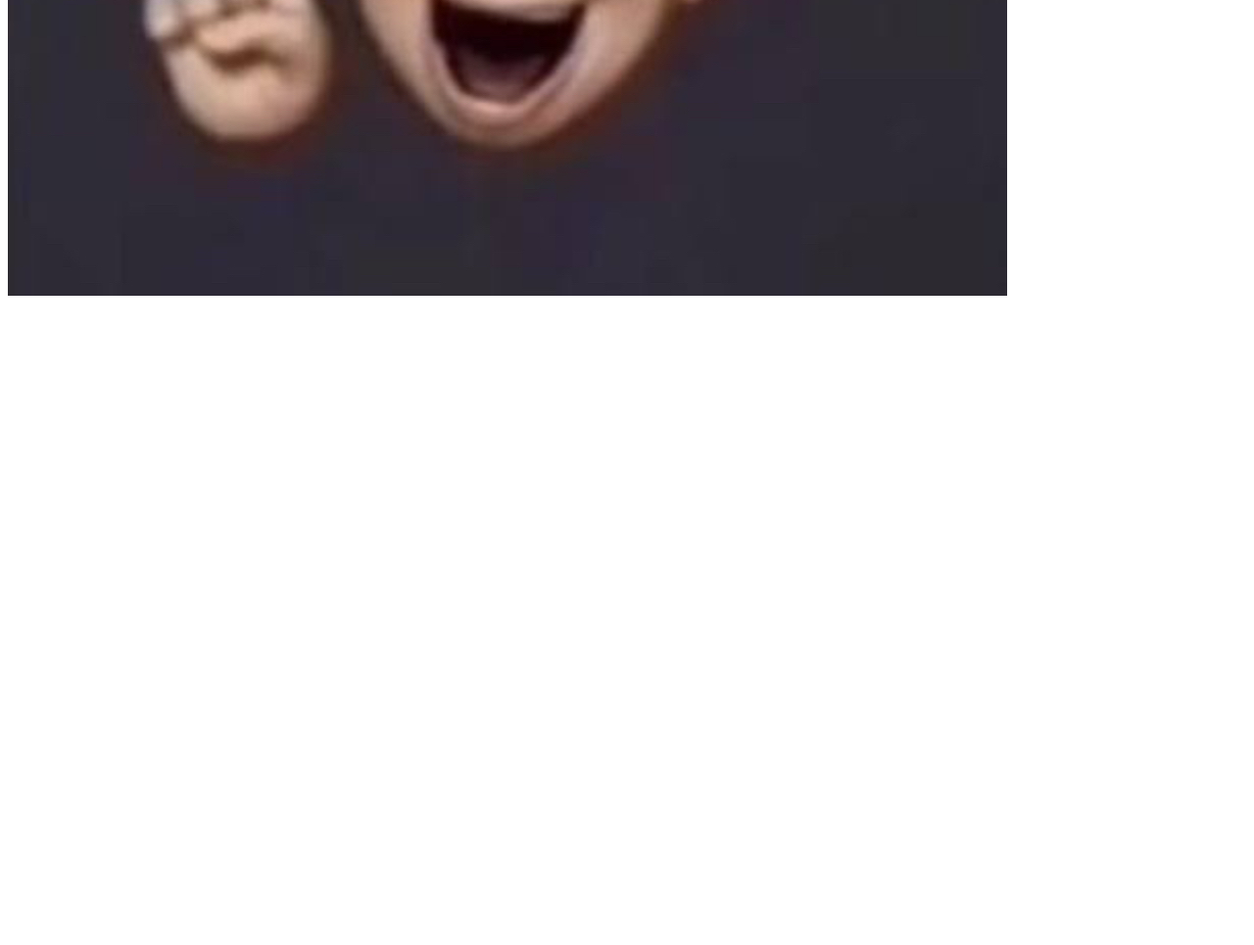
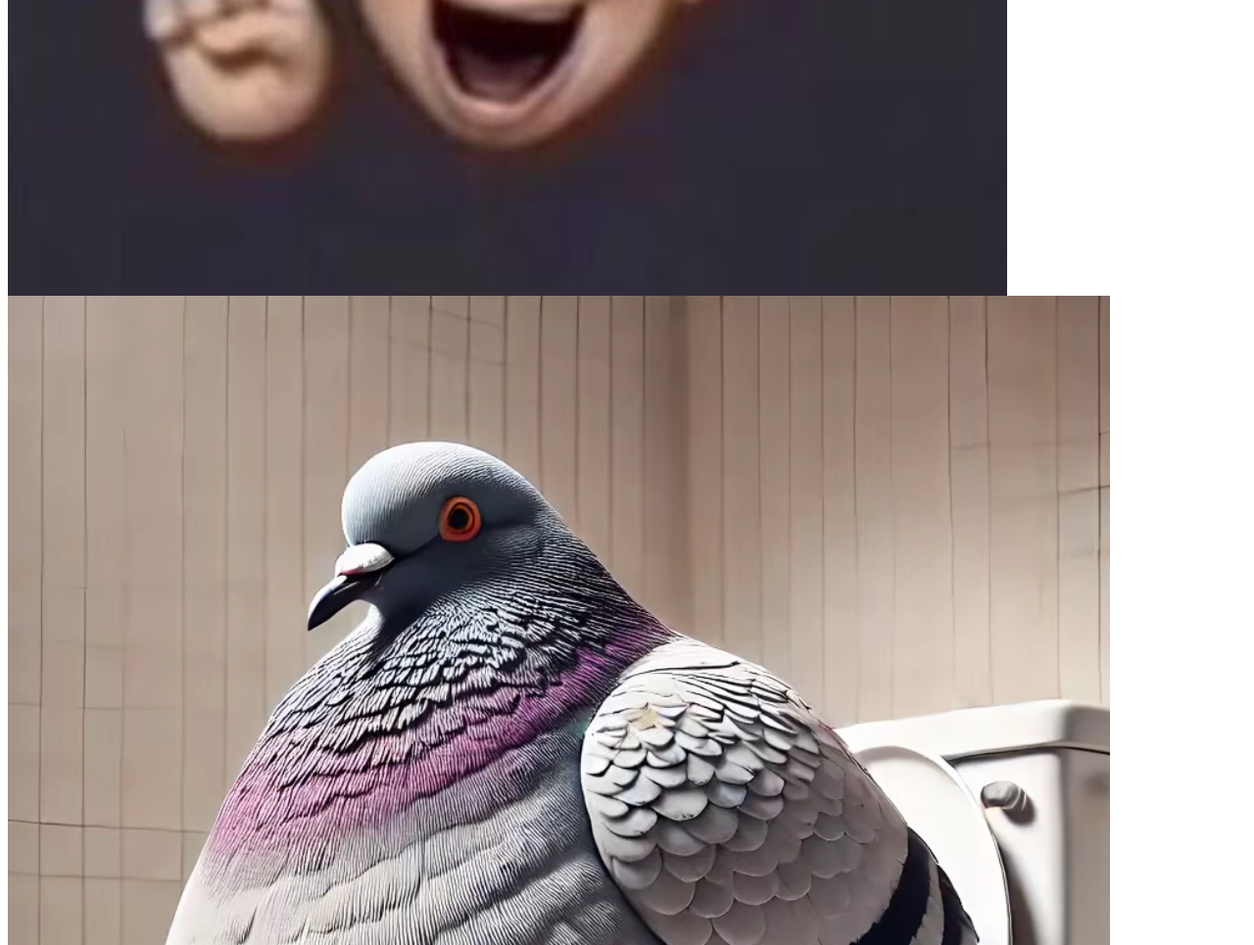
Before and after one commit to MaxMc015/image, a plain HTML site: page index.html in a window 1280 px wide. Shown: the part 4715-5680 px from the top of the page at 98% size. Before the commit the page ends 5025 px from the top, so only its background shows below. Drawn offline with Linux system fonts and the light colour scheme.

Commit message:
Update index.html

```diff
--- a/index.html
+++ b/index.html
@@ -8,4 +8,5 @@
   <img src="IMG_1984.png">
   <img src="IMG_1969.png">
   <img src="IMG_2051.png">
+  <img src="IMG_1152.png">
 </Body>
```
